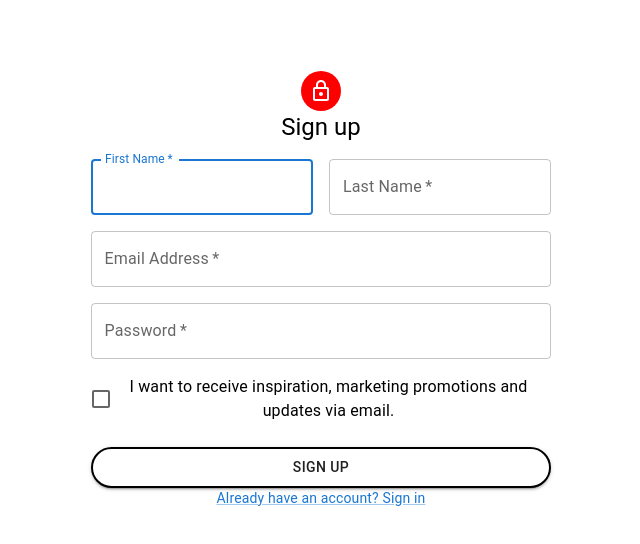
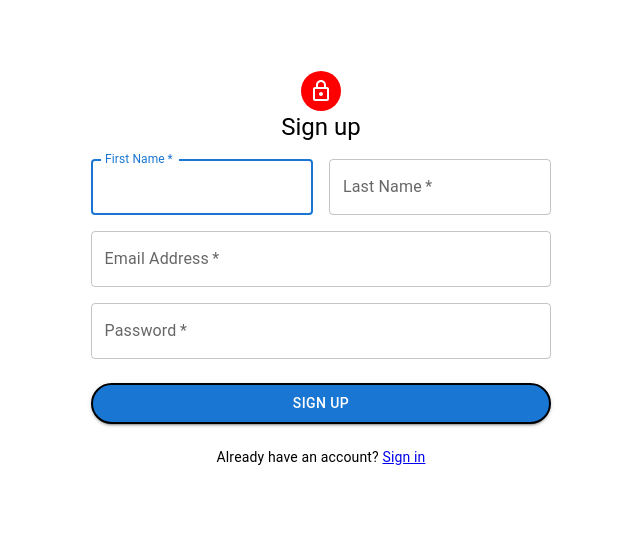
Before and after one commit to QuanPham99/web-app-hackathon, a Next.js app: page /signup in a window 1280 px wide. Shown: the top 544 px of the page, without its empty margins (319-959 px from the left). Built offline with nearby package versions, Linux system fonts and the light colour scheme.

Commit message:
Completed signin/signup backend

```diff
--- /dev/null
+++ b/src/app/api/users/signup/route.js
@@ -0,0 +1,19 @@
+import { NextResponse } from 'next/server';
+import { registerUser } from '../../../../database/user';
+
+export async function POST(request) {
+  const { firstName, lastName, email, password } = await request.json();
+
+  const result = await registerUser({
+    firstName,
+    lastName,
+    email,
+    password,
+  });
+
+  if (result.success) {
+    return NextResponse.json({}, { status: 200 });
+  } else {
+    return NextResponse.json({ error: result.error }, { status: 400 });
+  }
+}
--- a/src/app/signup/page.js
+++ b/src/app/signup/page.js
@@ -1,46 +1,84 @@
-"use client";
-import React from "react";
+'use client';
+import React, { useState } from 'react';
 import {
   Button,
   Typography,
   Avatar,
   TextField,
   Grid,
-  FormControlLabel,
-  Checkbox,
-  Link,
   Container,
-  ThemeProvider,
-} from "@mui/material";
-import { LockOutlined } from "@mui/icons-material";
-import { pink, red, white, black } from "@mui/material/colors";
-import { createTheme } from "@mui/material";
-import styles from "./signup.module.css";
+} from '@mui/material';
+import { LockOutlined } from '@mui/icons-material';
+import styles from './signup.module.css';
+import Link from 'next/link';
+import { hashPassword } from '@/utils';
+import { signIn } from 'next-auth/react';
 
-const theme = createTheme({
-  palette: {
-    primary: {
-      main: "#FFFFFF",
-    },
-    secondary: {
-      main: red[500],
-    },
-  },
+function SignUpPage() {
+  const [submitting, setSubmitting] = useState(false);
+
+  const [userInfo, setUserInfo] = useState({
+    firstName: undefined,
+    lastName: undefined,
+    email: undefined,
+    password: undefined,
   });
 
-function SignUpPage() {
+  const handleChange = (event) => {
+    setUserInfo((prev) => ({
+      ...prev,
+      [event.target.name]: event.target.value,
+    }));
+  };
+
+  const handleFormSubmit = async (event) => {
+    event.preventDefault();
+    setSubmitting(true);
+
+    // Call api to register the user into our database
+    try {
+      const res = await fetch('/api/users/signup', {
+        method: 'POST',
+        body: JSON.stringify({
+          ...userInfo,
+          password: await hashPassword(userInfo.password),
+        }),
+      });
+
+      if (!res.ok) {
+        alert('User already exist');
+      } else {
+        // User signing up successfully
+        await signIn('credentials', {
+          email: userInfo.email,
+          password: userInfo.password,
+          callbackUrl: '/',
+        });
+      }
+    } catch (error) {
+      console.log(error);
+    } finally {
+      setSubmitting(false);
+    }
+  };
+
   return (
     <div className={styles.signup}>
       <Container>
         <center>
-          <Avatar style={{ backgroundColor: "red" }}>
+          <Avatar style={{ backgroundColor: 'red' }}>
             <LockOutlined />
           </Avatar>
         </center>
         <Typography component='h1' variant='h5'>
           Sign up
         </Typography>
-        <form className={styles.info_form}>
+        <form
+          className={styles.info_form}
+          onChange={handleChange}
+          onSubmit={handleFormSubmit}
+          method='post'
+        >
           <Grid container spacing={2}>
             <Grid item xs={12} sm={6}>
               <TextField
@@ -76,7 +114,7 @@ function SignUpPage() {
                 autoComplete='email'
               />
             </Grid>
-            <Grid item xs={12}>
+            <Grid item xs={12} sx={{ marginBottom: '5%' }}>
               <TextField
                 variant='outlined'
                 required
@@ -88,29 +126,36 @@ function SignUpPage() {
                 autoComplete='current-password'
               />
             </Grid>
-            <Grid item xs={12} style={{ paddingBottom: "5%" }}>
+            {/* <Grid item xs={12} style={{ paddingBottom: '5%' }}>
               <FormControlLabel
                 control={<Checkbox value='allowExtraEmails' color='primary' />}
                 label='I want to receive inspiration, marketing promotions and updates via email.'
               />
+            </Grid> */}
           </Grid>
-          </Grid>
-          <ThemeProvider theme={theme}>
           <Button
             type='submit'
+            disabled={submitting}
             fullWidth
             variant='contained'
             color='primary'
-              sx={{ border: "2px black solid", borderRadius: "24px" }}
+            sx={{ border: '2px black solid', borderRadius: '24px' }}
             // style={{color:'white', backgroundColor:'black'}}
           >
-              Sign Up
+            {submitting ? 'Signing up...' : 'Sign Up'}
           </Button>
-          </ThemeProvider>
 
-          <Link href='/' variant='body2'>
-            Already have an account? Sign in
+          <Typography
+            variant='body2'
+            sx={{
+              marginTop: '5%',
+            }}
+          >
+            Already have an account?{' '}
+            <Link href='/signin' style={{ display: 'inline-flex' }}>
+              Sign in
             </Link>
+          </Typography>
         </form>
       </Container>
     </div>
--- a/src/database/user.js
+++ b/src/database/user.js
@@ -13,3 +13,17 @@ export const getUser = async (email) => {
     await client.close();
   }
 };
+
+export const registerUser = async (userInfo) => {
+  try {
+    await client.connect();
+
+    await client.db('User').collection('People').insertOne(userInfo);
+
+    return { success: true };
+  } catch (error) {
+    return { success: false, error };
+  } finally {
+    await client.close();
+  }
+};
--- a/src/utils.js
+++ b/src/utils.js
@@ -12,10 +12,11 @@ export const hashPassword = async (password) => {
   return hashedPassword;
 };
 
-export const validateHasedPassword = async (password, hashedPassword) => {
-  bcrypt.compare(password, hashedPassword, function (err, isMatch) {
-    if (err) throw err;
-
-    return isMatch;
-  });
+export const validateHashedPassword = async (password, hashedPassword) => {
+  try {
+    const res = await bcrypt.compare(password, hashedPassword);
+    return res;
+  } catch (error) {
+    throw error;
+  }
 };
```
Also changed, not shown: src/app/api/auth/[...nextauth]/route.js (+9 -1 lines), src/app/signin/page.js (+11 -7 lines). Lines whose indentation alone changed are shown as unchanged.
